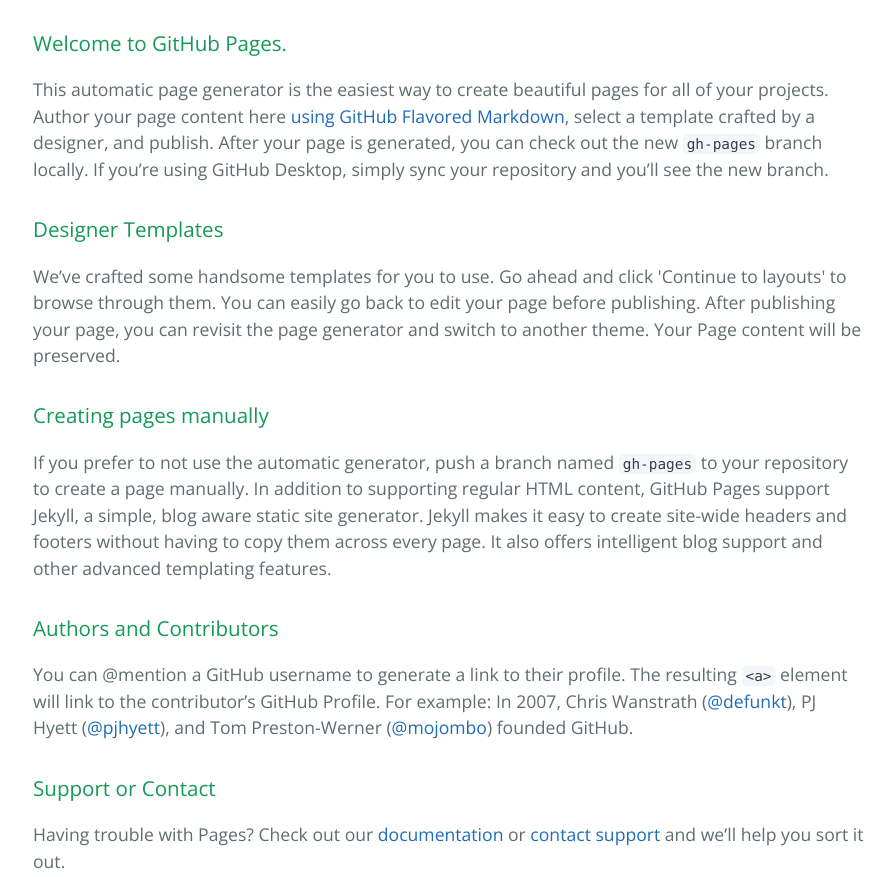
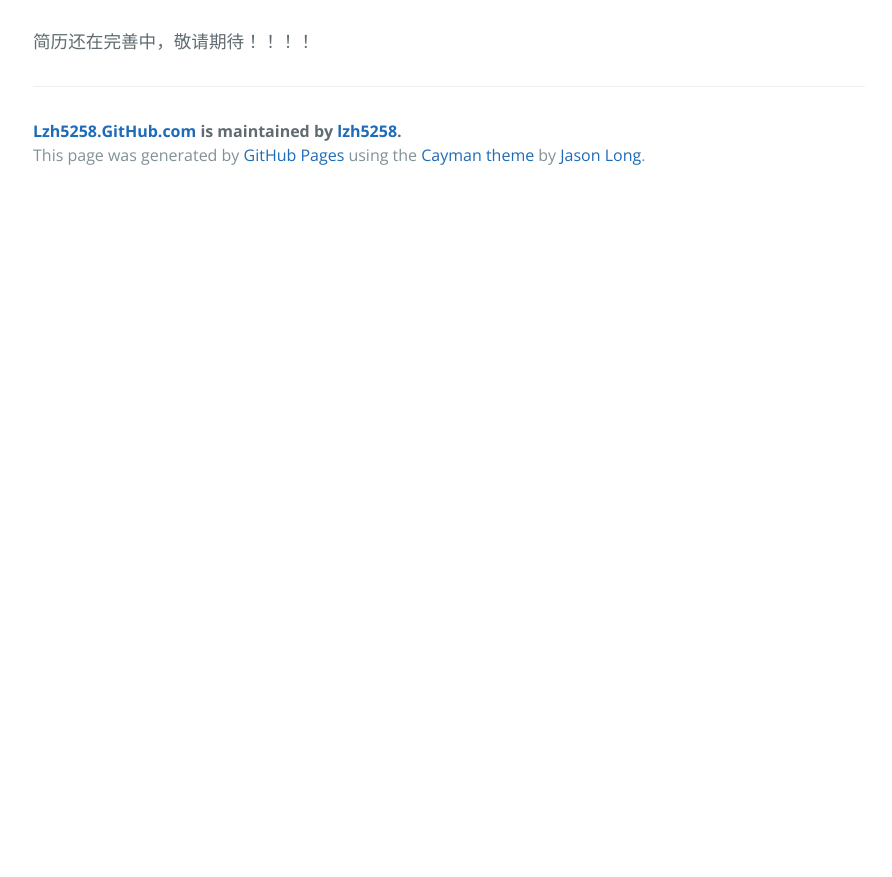
Before and after one commit to lzh5258/lzh.github.io, a plain HTML site: page index.html in a window 1280 px wide. Shown: the part 340-1217 px from the top of the page, without its empty margins (191-1083 px from the left). After the commit the page ends 800 px from the top, so only its background shows below. Drawn offline with nearby package versions, Linux system fonts and the light colour scheme.

```diff
--- a/index.html
+++ b/index.html
@@ -13,39 +13,16 @@
     <section class="page-header">
       <h1 class="project-name">Lzh5258.GitHub.com</h1>
       <h2 class="project-tagline"></h2>
-      <a href="https://github.com/lzh5258/resume" class="btn">View on GitHub</a>
-      <a href="https://github.com/lzh5258/resume/zipball/master" class="btn">Download .zip</a>
-      <a href="https://github.com/lzh5258/resume/tarball/master" class="btn">Download .tar.gz</a>
+      <a href="https://github.com/lzh5258/lzh.github.io" class="btn">View on GitHub</a>
+      <a href="https://github.com/lzh5258/lzh.github.io/zipball/master" class="btn">Download .zip</a>
+      <a href="https://github.com/lzh5258/lzh.github.io/tarball/master" class="btn">Download .tar.gz</a>
     </section>
 
     <section class="main-content">
-      <h3>
-<a id="welcome-to-github-pages" class="anchor" href="#welcome-to-github-pages" aria-hidden="true"><span aria-hidden="true" class="octicon octicon-link"></span></a>Welcome to GitHub Pages.</h3>
-
-<p>This automatic page generator is the easiest way to create beautiful pages for all of your projects. Author your page content here <a href="https://guides.github.com/features/mastering-markdown/">using GitHub Flavored Markdown</a>, select a template crafted by a designer, and publish. After your page is generated, you can check out the new <code>gh-pages</code> branch locally. If you’re using GitHub Desktop, simply sync your repository and you’ll see the new branch.</p>
-
-<h3>
-<a id="designer-templates" class="anchor" href="#designer-templates" aria-hidden="true"><span aria-hidden="true" class="octicon octicon-link"></span></a>Designer Templates</h3>
-
-<p>We’ve crafted some handsome templates for you to use. Go ahead and click 'Continue to layouts' to browse through them. You can easily go back to edit your page before publishing. After publishing your page, you can revisit the page generator and switch to another theme. Your Page content will be preserved.</p>
-
-<h3>
-<a id="creating-pages-manually" class="anchor" href="#creating-pages-manually" aria-hidden="true"><span aria-hidden="true" class="octicon octicon-link"></span></a>Creating pages manually</h3>
-
-<p>If you prefer to not use the automatic generator, push a branch named <code>gh-pages</code> to your repository to create a page manually. In addition to supporting regular HTML content, GitHub Pages support Jekyll, a simple, blog aware static site generator. Jekyll makes it easy to create site-wide headers and footers without having to copy them across every page. It also offers intelligent blog support and other advanced templating features.</p>
-
-<h3>
-<a id="authors-and-contributors" class="anchor" href="#authors-and-contributors" aria-hidden="true"><span aria-hidden="true" class="octicon octicon-link"></span></a>Authors and Contributors</h3>
-
-<p>You can @mention a GitHub username to generate a link to their profile. The resulting <code>&lt;a&gt;</code> element will link to the contributor’s GitHub Profile. For example: In 2007, Chris Wanstrath (<a href="https://github.com/defunkt" class="user-mention">@defunkt</a>), PJ Hyett (<a href="https://github.com/pjhyett" class="user-mention">@pjhyett</a>), and Tom Preston-Werner (<a href="https://github.com/mojombo" class="user-mention">@mojombo</a>) founded GitHub.</p>
-
-<h3>
-<a id="support-or-contact" class="anchor" href="#support-or-contact" aria-hidden="true"><span aria-hidden="true" class="octicon octicon-link"></span></a>Support or Contact</h3>
-
-<p>Having trouble with Pages? Check out our <a href="https://help.github.com/pages">documentation</a> or <a href="https://github.com/contact">contact support</a> and we’ll help you sort it out.</p>
+      <p>简历还在完善中，敬请期待！！！！</p>
 
       <footer class="site-footer">
-        <span class="site-footer-owner"><a href="https://github.com/lzh5258/resume">Lzh5258.GitHub.com</a> is maintained by <a href="https://github.com/lzh5258">lzh5258</a>.</span>
+        <span class="site-footer-owner"><a href="https://github.com/lzh5258/lzh.github.io">Lzh5258.GitHub.com</a> is maintained by <a href="https://github.com/lzh5258">lzh5258</a>.</span>
 
         <span class="site-footer-credits">This page was generated by <a href="https://pages.github.com">GitHub Pages</a> using the <a href="https://github.com/jasonlong/cayman-theme">Cayman theme</a> by <a href="https://twitter.com/jasonlong">Jason Long</a>.</span>
       </footer>
```
Also changed, not shown: params.json (+1 -1 lines).
